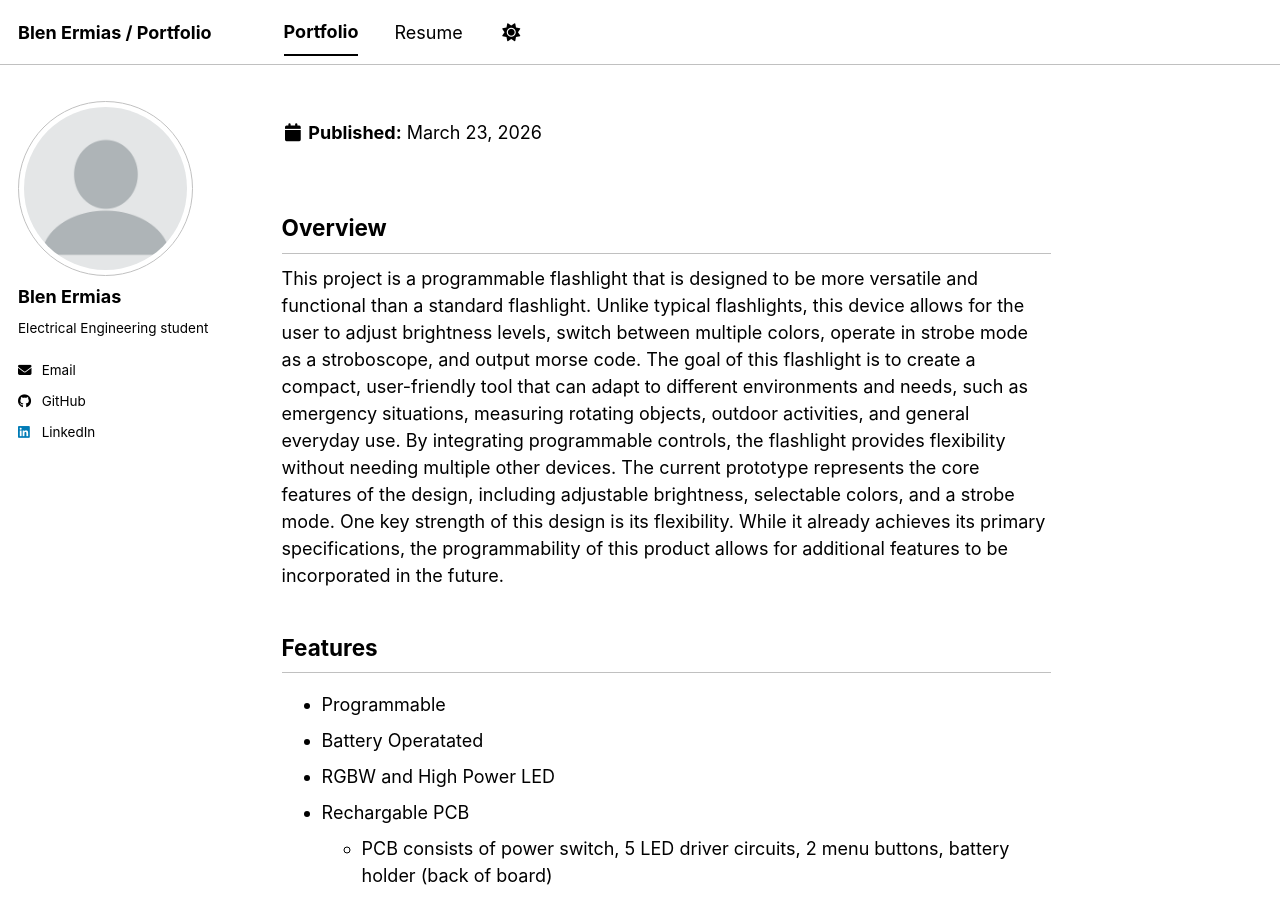
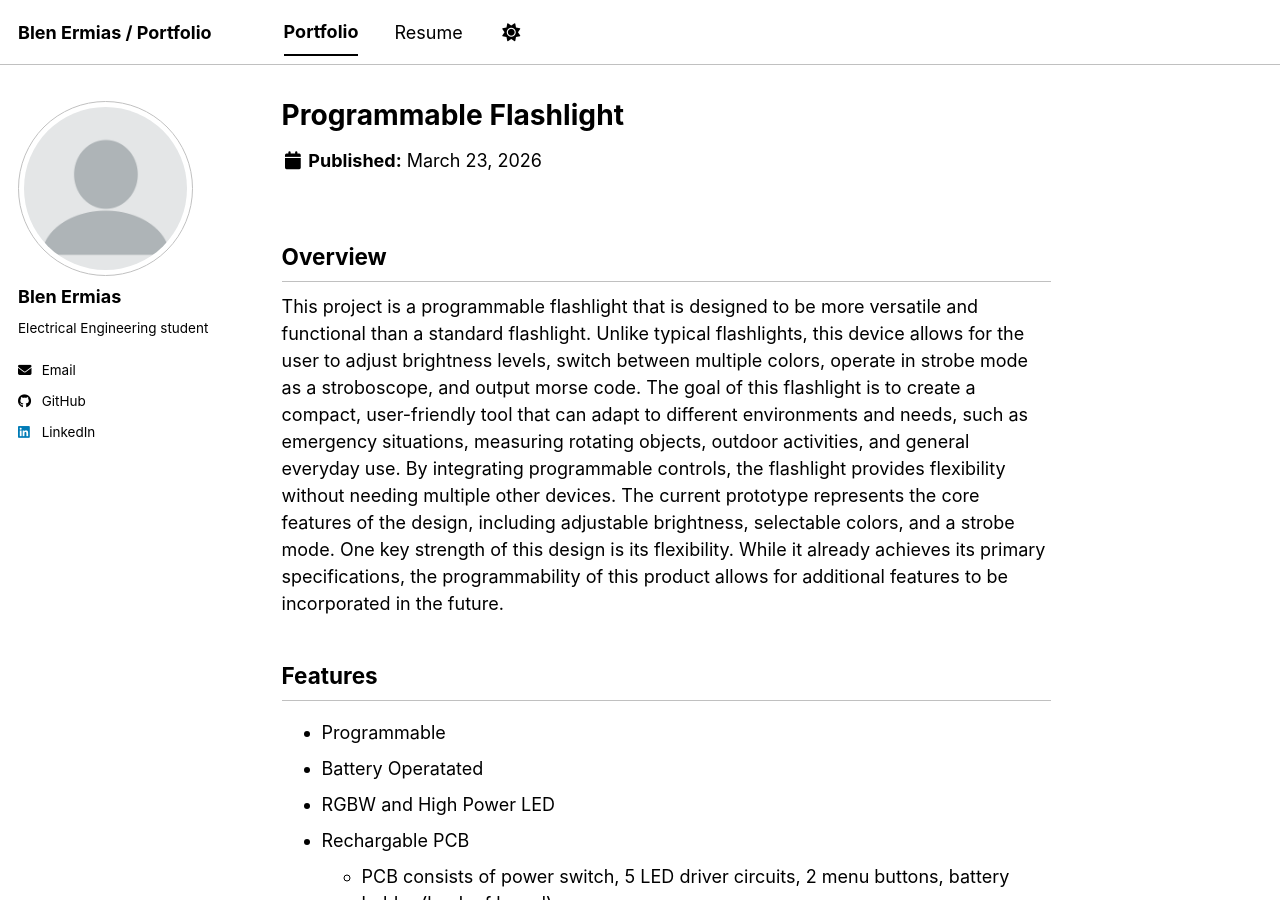
Before and after one commit to Blen-E/Blen-E.github.io, a Jekyll site: the page built from _portfolio/flashlight.md, in a window 1280 px wide and 900 px high. Built offline with Jekyll 4.4.1, drawn with Linux system fonts in a browser that asks for light colours; a script bundle is joined from its source files by our own code; library files that are not in the unit come from our copies; some of the changed lines change nothing that is shown.

Commit message:
Update flashlight.md

```diff
--- a/_portfolio/flashlight.md
+++ b/_portfolio/flashlight.md
@@ -1,6 +1,5 @@
 ---
 title: "Programmable Flashlight"
-![Flashlight](/images/flashlight/flashlight-photo.png)
 excerpt: "Smart Flashlight with mutliple colors, strobscope function, color mixing, and more"
 collection: portfolio
 ---
```
